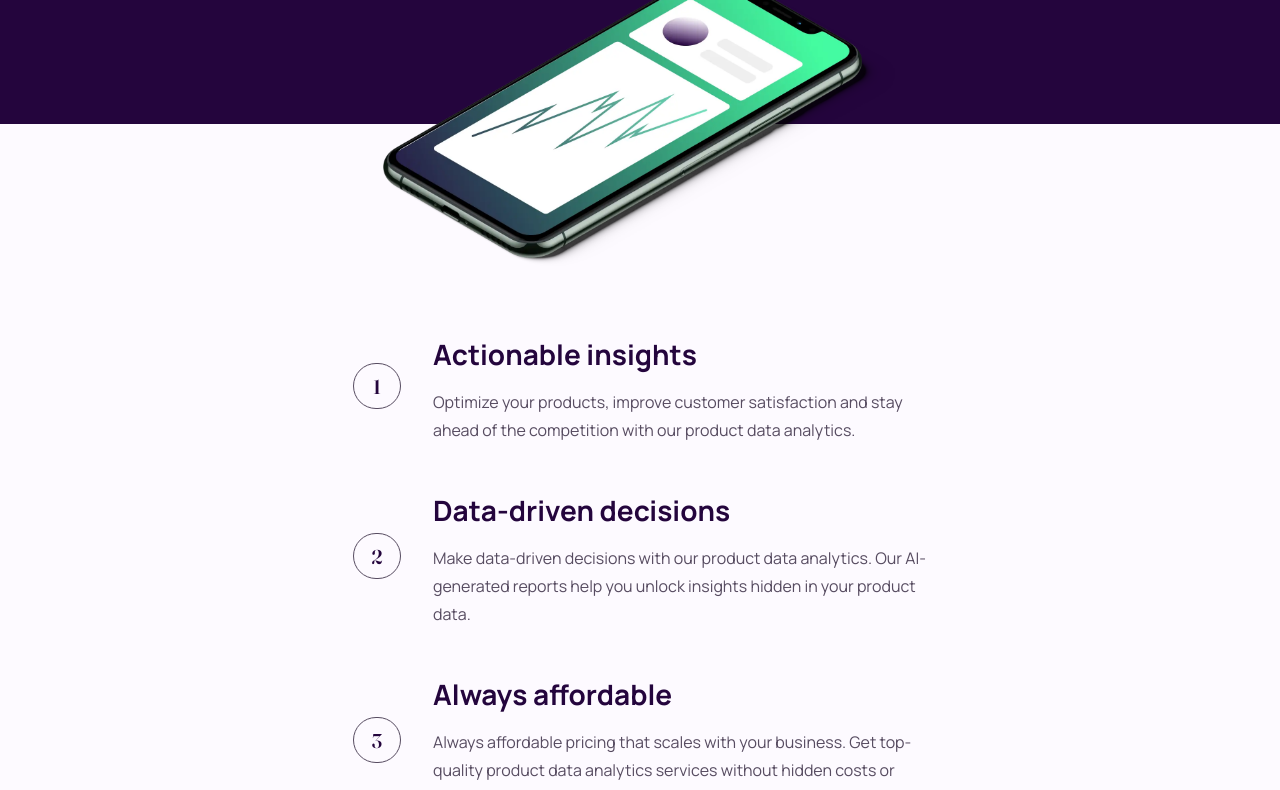
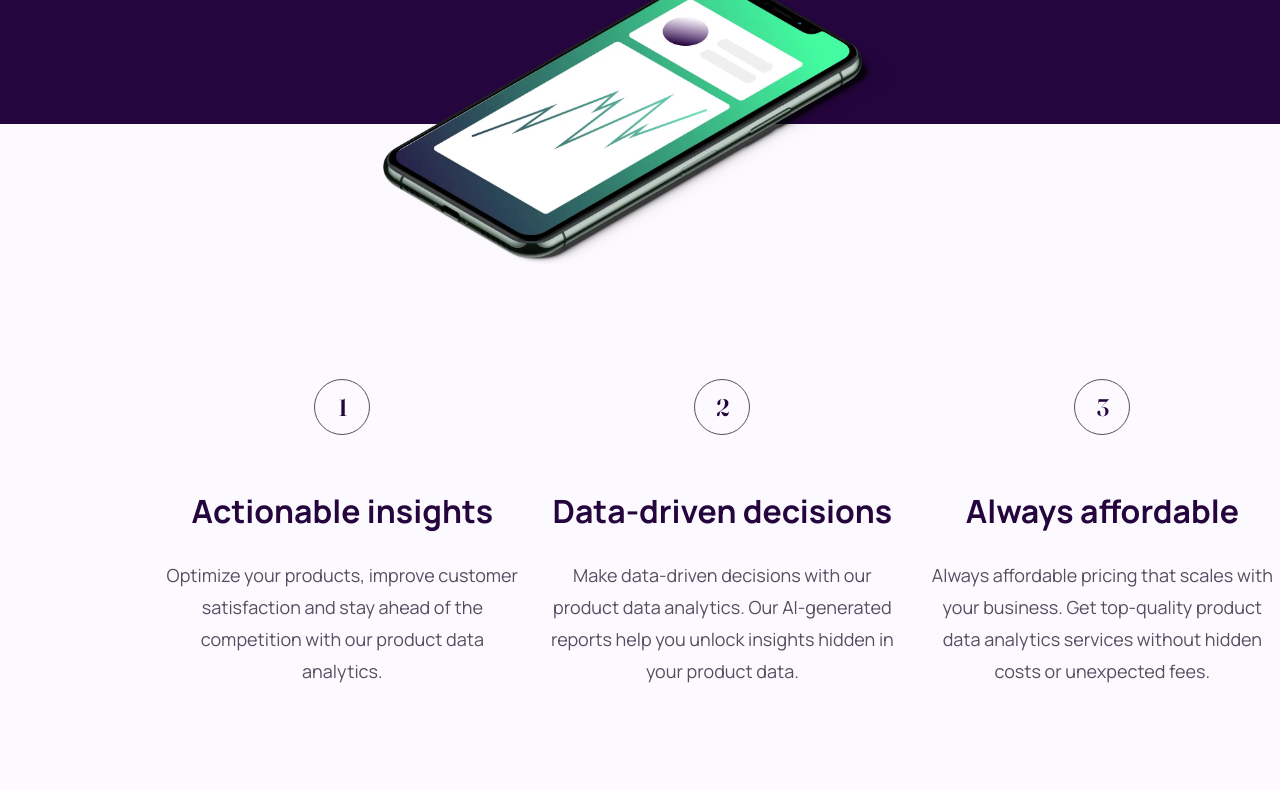
Before and after one commit to rupali317/workit-landing-page, a React (Create React App) app: page / in a window 1280 px wide. Shown: the part 420-1210 px from the top of the page. Built offline with nearby package versions, Linux system fonts and the light colour scheme.

Commit message:
Worked on the selling point section for desktop styling

```diff
--- a/src/constants/Breakpoints.js
+++ b/src/constants/Breakpoints.js
@@ -1,2 +1,2 @@
-export const TABLET_WIDTH = "48rem";
-export const DESKTOP_WIDTH = "80rem";
+export const TABLET_WIDTH = "48rem"; // 768px
+export const DESKTOP_WIDTH = "80rem"; // 1280px
--- a/src/styles/Global.style.jsx
+++ b/src/styles/Global.style.jsx
@@ -1,5 +1,5 @@
 import { createGlobalStyle } from "styled-components";
-import { TABLET_WIDTH } from "../constants/Breakpoints";
+import { TABLET_WIDTH, DESKTOP_WIDTH } from "../constants/Breakpoints";
 
 export const BaseStyles = createGlobalStyle`
     :root {
@@ -52,6 +52,8 @@ export const BaseStyles = createGlobalStyle`
         --space-xs-4: 0.75rem; /* 12px */
         --space-xs-5: 1rem; /* 16px */
         --space-xs-6: 1.01875rem; /* 16.3px */
+        --space-xs-7: 1.0625rem;/* 17px */
+        --space-xs-8: 1.125rem;/* 18px */
         --space-s-1: 1.4375rem; /* 23px */
         --space-s-2: 1.46875rem; /* 23.5px */
         --space-s-3: 1.5rem; /* 24px */
@@ -273,4 +275,11 @@ export const DefaultStyles = createGlobalStyle`
             min-width: 48rem; // 768px
         }
     }
+
+    @media (min-width: ${DESKTOP_WIDTH}) {
+        body {
+            text-align: center;
+            min-width: 80rem; // 1280px
+        }
+    }
 `;
--- a/src/styles/SellingPoint.jsx
+++ b/src/styles/SellingPoint.jsx
@@ -1,5 +1,5 @@
 import { styled } from "styled-components";
-import { TABLET_WIDTH } from "../constants/Breakpoints";
+import { DESKTOP_WIDTH, TABLET_WIDTH } from "../constants/Breakpoints";
 
 export const OrderedList = styled.ol`
   display: flex;
@@ -12,6 +12,12 @@ export const OrderedList = styled.ol`
     margin-left: auto;
     margin-right: auto;
   }
+
+  @media (min-width: ${DESKTOP_WIDTH}) {
+    flex-direction: row;
+    max-width: 69.625rem; //1114px
+    gap: var(--space-s-4);
+  }
 `;
 
 export const SellingPointSection = styled.section`
@@ -21,6 +27,11 @@ export const SellingPointSection = styled.section`
   @media (min-width: ${TABLET_WIDTH}) {
     padding: var(--space-xl-4) var(--space-base-4) var(--space-l-1)
       var(--space-base-3);
+  }
+
+  @media (min-width: ${DESKTOP_WIDTH}) {
+    padding: var(--space-xl-6) var(--space-l-7) var(--space-xl-2)
+      var(--space-xl-1);
   }
 `;
 
@@ -72,4 +83,33 @@ export const List = styled.li`
       text-align: center;
     }
   }
+
+  @media (min-width: ${DESKTOP_WIDTH}) {
+    grid-template-areas:
+      "number"
+      "title"
+      "description";
+    min-width: 22.125rem; // 354px
+    gap: var(--space-s-5);
+
+    h3 {
+      margin-top: var(--space-s-5);
+      font-size: var(--font-size-base);
+      line-height: var(--line-height-s-2);
+    }
+
+    p {
+      font-size: var(--font-size-xs-2);
+      line-height: var(--line-height-xs-2);
+    }
+
+    div {
+      width: 3.5rem; // 56px
+      height: 3.5rem; // 56px
+      font-size: var(--font-size-s-2);
+      line-height: var(--line-height-s-2);
+      padding: var(--space-xs-2) var(--space-xs-7) var(--space-xs-2)
+        var(--space-xs-8);
+    }
+  }
 `;
```
